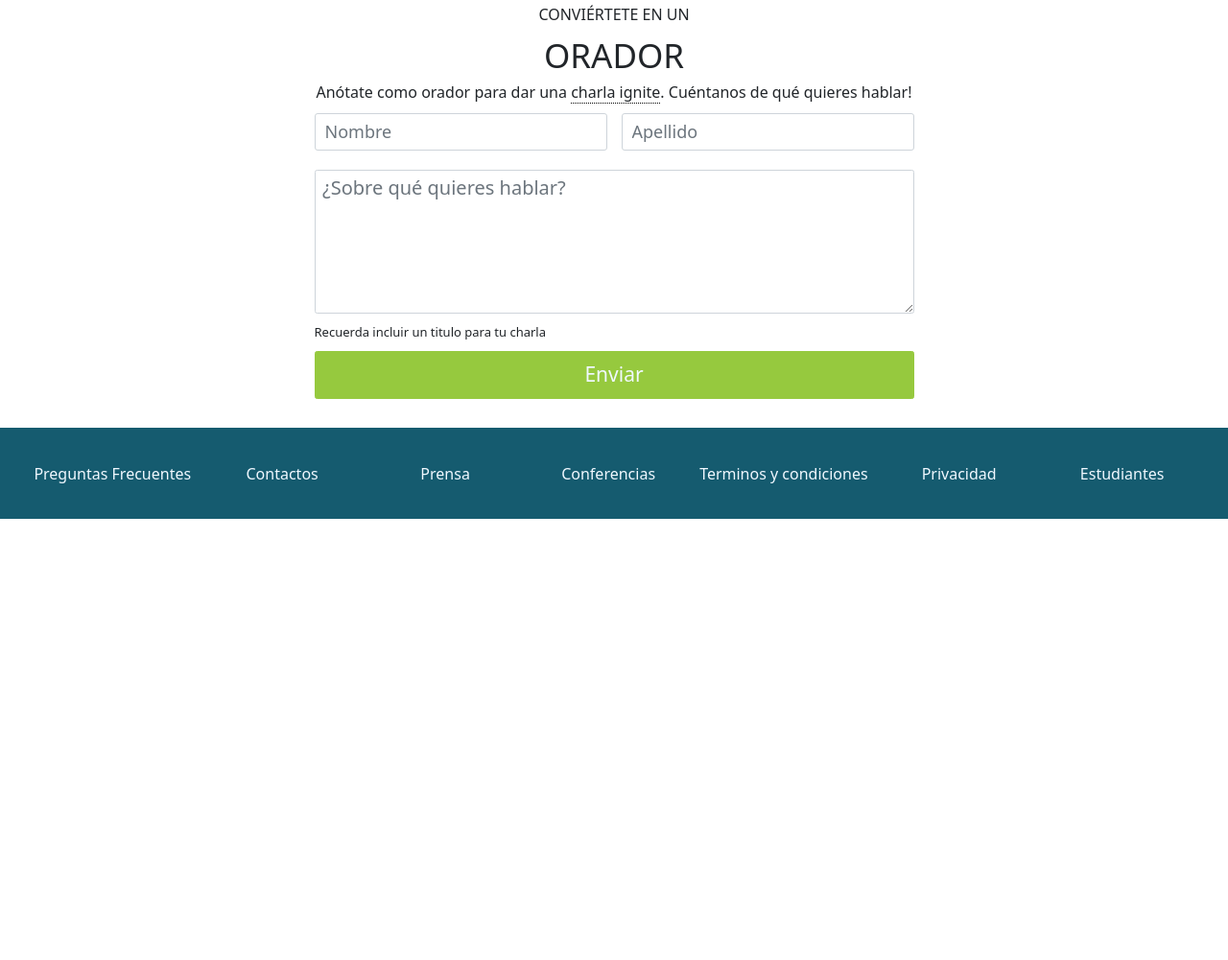
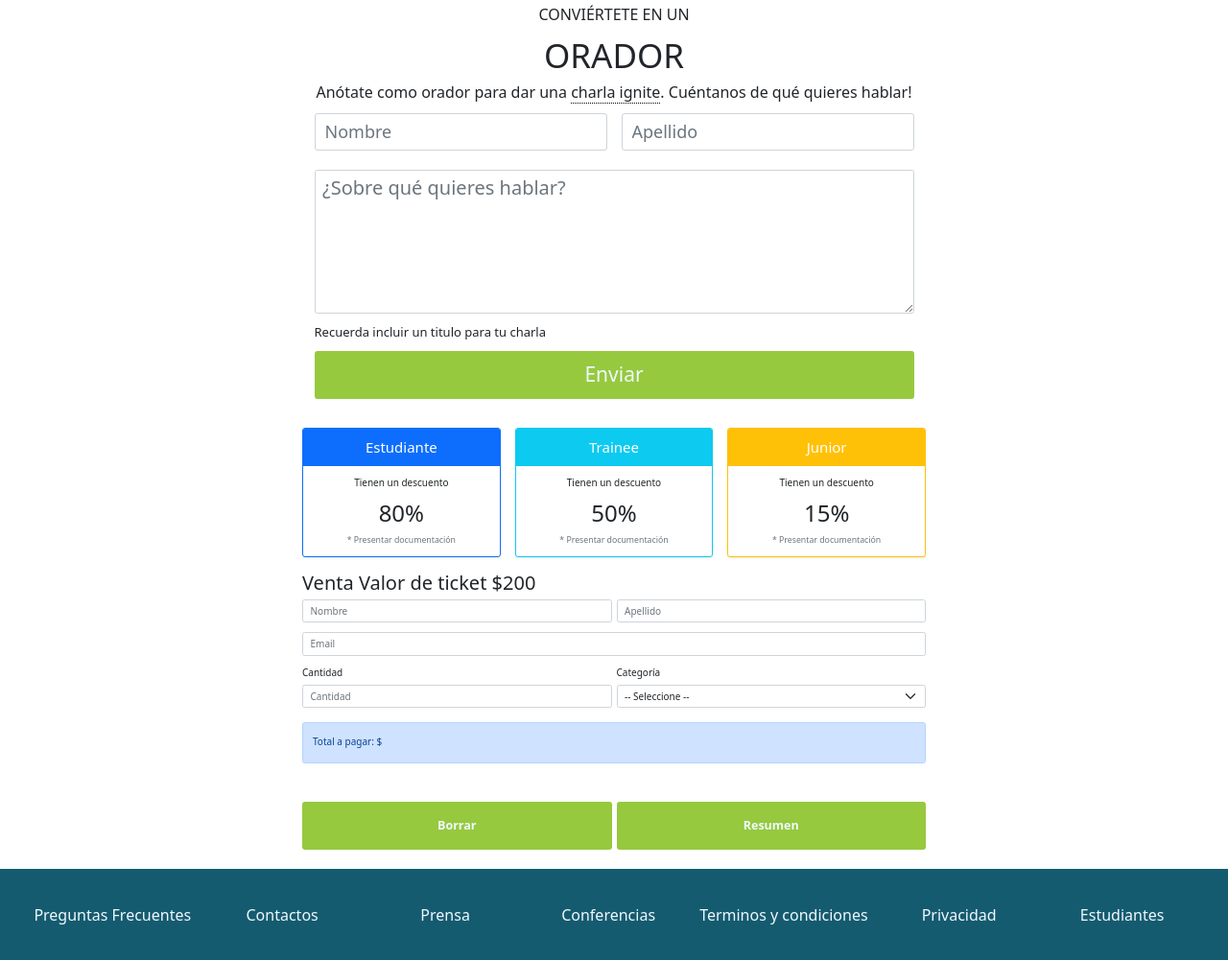
Before and after one commit to mlorenazarate/Proyecto-Integrador-Front---CaC, a plain HTML site: page index.html in a window 1280 px wide. Shown: the part 1939-2940 px from the top of the page at 96% size. Before the commit the page ends 2480 px from the top, so only its background shows below. Drawn offline with nearby package versions, Linux system fonts and the light colour scheme.

Commit message:
Proyecto Integrador FINAL FRONT

```diff
--- a/index.html
+++ b/index.html
@@ -248,6 +248,103 @@
     <br>
 </main>
 
+<!-- Compra Tickets -------------------------------------->
+
+<section class="container pt-section">
+    <div class="row justify-content-center">
+        <div class="col-lg-8 col-xl-7">
+
+            <div class="row row-cols-1 row-cols-md-3 text-center">
+                <div class="col">
+                    <div class="card mb-4 rounded-3 shadow-sm border-primary">
+                        <div class="card-header py-3 text-white bg-primary border-primary">
+                            <h4 class="my-0 fw-normal">Estudiante</h4>
+                        </div>
+                        <div class="card-body">
+                            <p>Tienen un descuento</p>
+                            <h3 class="card-title pricing-card-title">80%</h3>
+                            <small class="fw-light text-muted mt-3">* Presentar documentación</small>
+                        </div>
+                    </div>
+                </div>
+                <div class="col">
+                    <div class="card mb-4 rounded-3 shadow-sm border-info">
+                        <div class="card-header py-3 text-white bg-info border-info">
+                            <h4 class="my-0 fw-normal">Trainee</h4>
+                        </div>
+                        <div class="card-body">
+                            <p>Tienen un descuento</p>
+                            <h3 class="card-title pricing-card-title">50%</h3>
+                            <small class="fw-light text-muted mt-3">* Presentar documentación</small>
+                        </div>
+                    </div>
+                </div>
+                <div class="col">
+                    <div class="card mb-4 rounded-3 shadow-sm border-warning">
+                        <div class="card-header py-3 text-white bg-warning border-warning">
+                            <h4 class="my-0 fw-normal">Junior</h4>
+                        </div>
+                        <div class="card-body">
+                            <p>Tienen un descuento</p>
+                            <h3 class="card-title pricing-card-title">15%</h3>
+                            <small class="fw-light text-muted mt-3">* Presentar documentación</small>
+                        </div>
+                    </div>
+                </div>
+            </div>
+
+            <h2 class="titulo-gral">Venta <span>Valor de ticket $200</span></h2>
+
+            <form action="">
+                <div class="row gx-2">
+                    <div class="col-md mb-3">
+                        <input type="text" class="form-control" placeholder="Nombre" aria-label="Nombre" required>
+                    </div>
+                    <div class="col-md mb-3">
+                        <input type="text" class="form-control" placeholder="Apellido" aria-label="Apellido"
+                            id="apellido" required>
+                    </div>
+                </div>
+                <div class="row">
+                    <div class="col mb-3">
+                        <input type="email" class="form-control" placeholder="Email" aria-label="Email" id="mail"
+                            required>
+                    </div>
+                </div>
+                <div class="row gx-2">
+                    <div class="col-md mb-3">
+                        <label for="cantidadTickets" class="form-label">Cantidad</label>
+                        <input type="number" class="form-control" placeholder="Cantidad" aria-label="Cantidad"
+                            id="cantidadTickets" min="1" required>
+                    </div>
+                    <div class="col-md mb-3">
+                        <label for="categoriaSelect" class="form-label">Categoría</label>
+                        <select class="form-select" aria-label="Categoría" id="categoriaSelect">
+                            <option value="" selected>-- Seleccione --</option>
+                            <option value="0">Sin Categoria</option>
+                            <option value="1">Estudiante</option>
+                            <option value="2">Trainee</option>
+                            <option value="3">Junior</option>
+                        </select>
+                    </div>
+                </div>
+                <div class="alert alert-primary mt-2 mb-4" role="alert">
+                    Total a pagar: $ <span id="totalPago" class="align-middle"></span>
+                </div>
+                <div class="row gx-2">
+                    <div class="col-6 column-gap-2">
+                        <button type="reset" class="btn-lg bo" id="btnBorrar">Borrar</button>
+                    </div>
+
+                    <div class="col-6 column-gap-2">
+                        <button type="button" class="btn-lg bo" id="btnResumen">Resumen</button>
+                    </div>
+                </div>
+            </form>
+        </div>
+    </div>
+</section>
+
 <!--  Footer   ---------------------------------->
 
 <footer>
```
